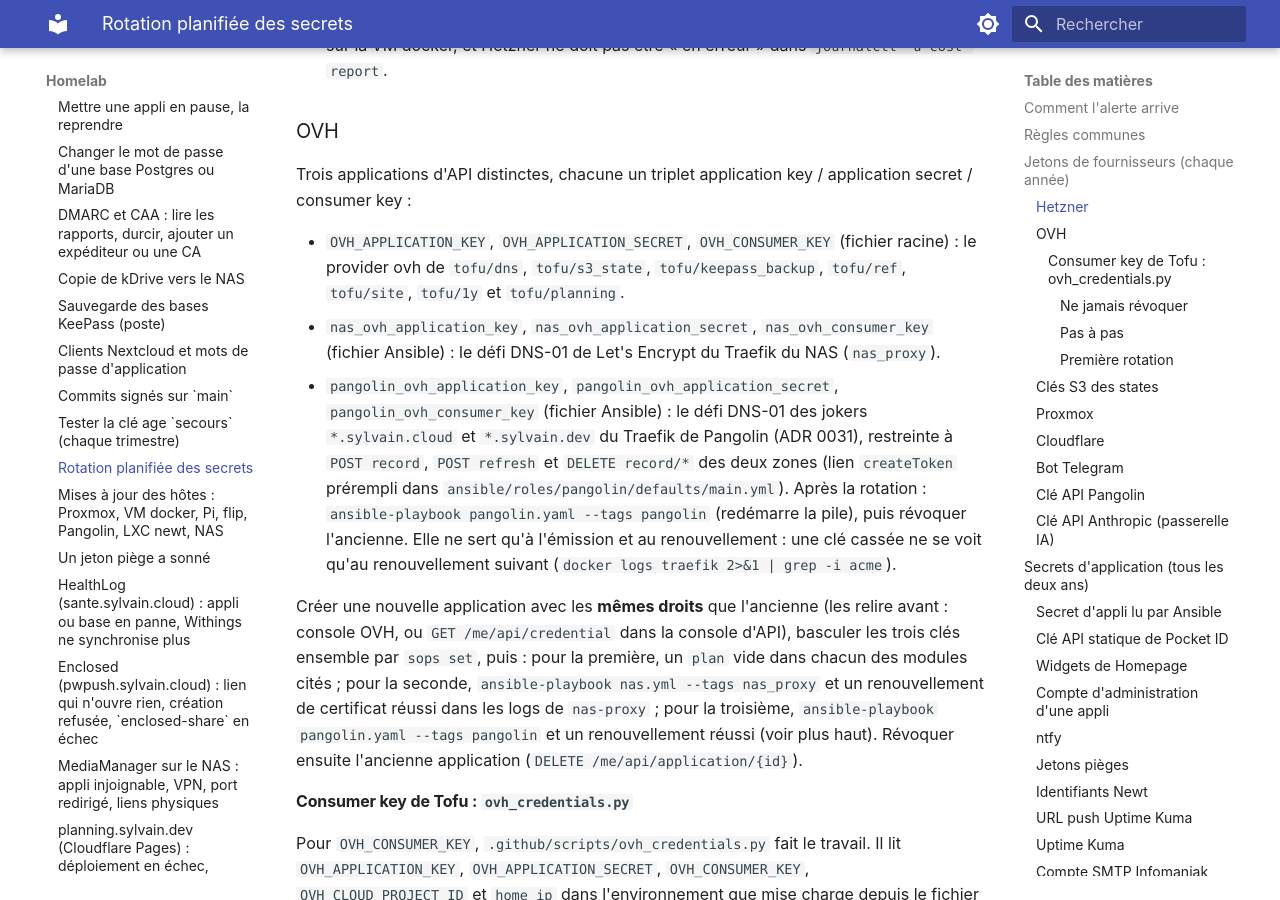
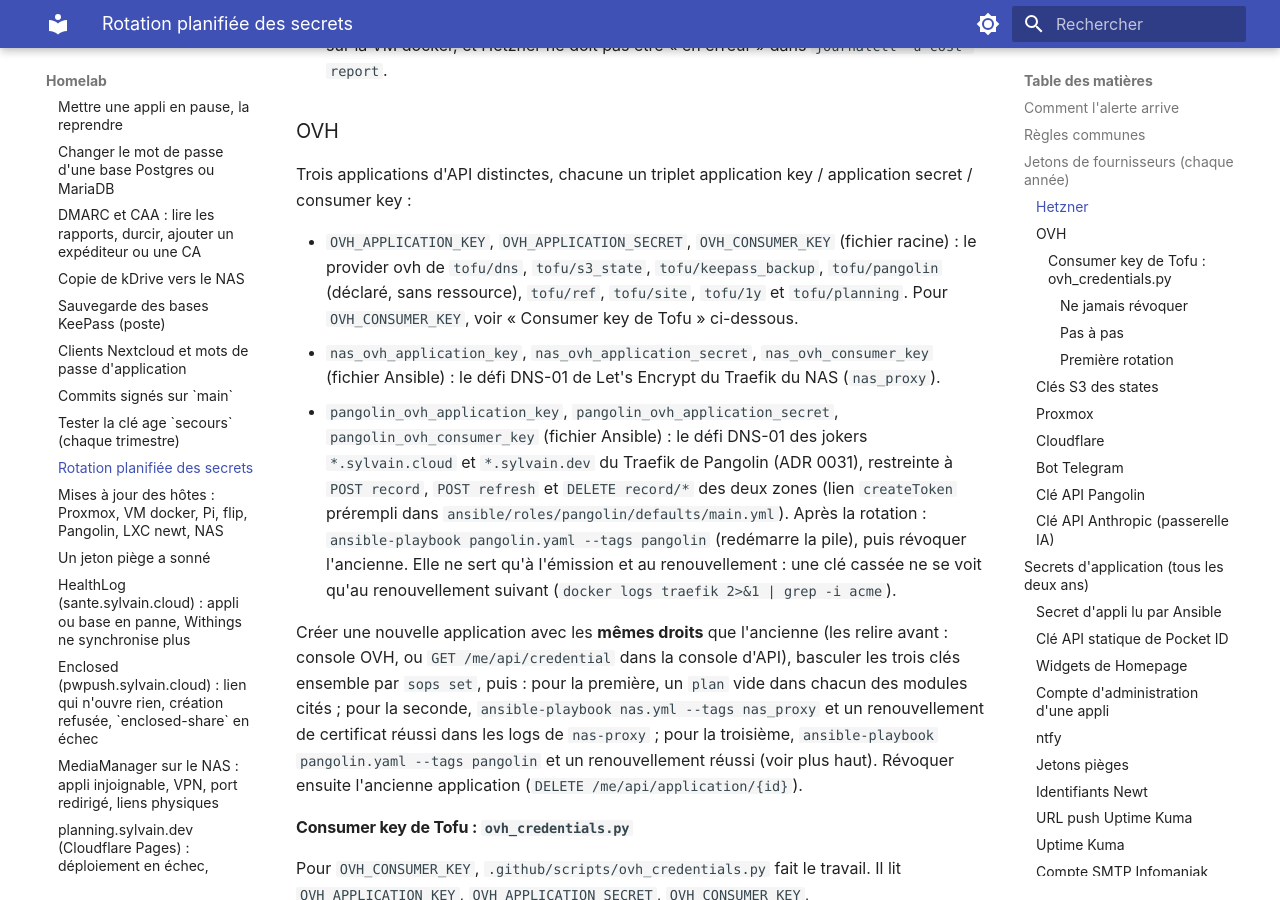
Before and after one commit to sylvainmetayer/homelab, an MkDocs documentation site: the page built from docs/runbooks/rotation-des-secrets.md, in a window 1280 px wide and 900 px high, scrolled down 2640 px. Built offline with MkDocs 1.6.1 and Material for MkDocs 9.7.7, drawn with Linux system fonts in a browser that asks for light colours; some of the changed text lies outside the part shown.

Commit message:
docs(runbooks): rotation OVH rejouée sur main (tofu/pangolin, costs_ovh retirée)
Claude-Session: https://claude.ai/code/session_01EfxfYAbz2gwpFVQsyUyGKn

```diff
--- a/docs/runbooks/rotation-des-secrets.md
+++ b/docs/runbooks/rotation-des-secrets.md
@@ -117,8 +117,9 @@ application key / application secret / consumer key :
 
 - `OVH_APPLICATION_KEY`, `OVH_APPLICATION_SECRET`, `OVH_CONSUMER_KEY`
   (fichier racine) : le provider ovh de `tofu/dns`, `tofu/s3_state`,
-  `tofu/keepass_backup`, `tofu/ref`, `tofu/site`, `tofu/1y` et
-  `tofu/planning`.
+  `tofu/keepass_backup`, `tofu/pangolin` (déclaré, sans ressource),
+  `tofu/ref`, `tofu/site`, `tofu/1y` et `tofu/planning`. Pour
+  `OVH_CONSUMER_KEY`, voir « Consumer key de Tofu » ci-dessous.
 - `nas_ovh_application_key`, `nas_ovh_application_secret`,
   `nas_ovh_consumer_key` (fichier Ansible) : le défi DNS-01 de Let's Encrypt
   du Traefik du NAS (`nas_proxy`).
@@ -250,7 +251,8 @@ identifiants n'ont rien à voir avec cette rotation :
   suivant. Dans ce cas, ne révoquer **aucun** ancien identifiant tant que
   celui de Proxmox n'est pas identifié et que Proxmox n'est pas passé sur
   un identifiant dédié (application séparée, droits DNS-01 seulement).
-- `costs_ovh_*` : rapport des coûts.
+- le rapport des coûts (rôle `cost_report`) n'utilise plus OVH (clés
+  `costs_ovh_*` retirées) : rien à y chercher.
 
 Garde-fous de l'outil :
 - `list` affiche tous les identifiants du compte, chacun avec le nom et la
```
